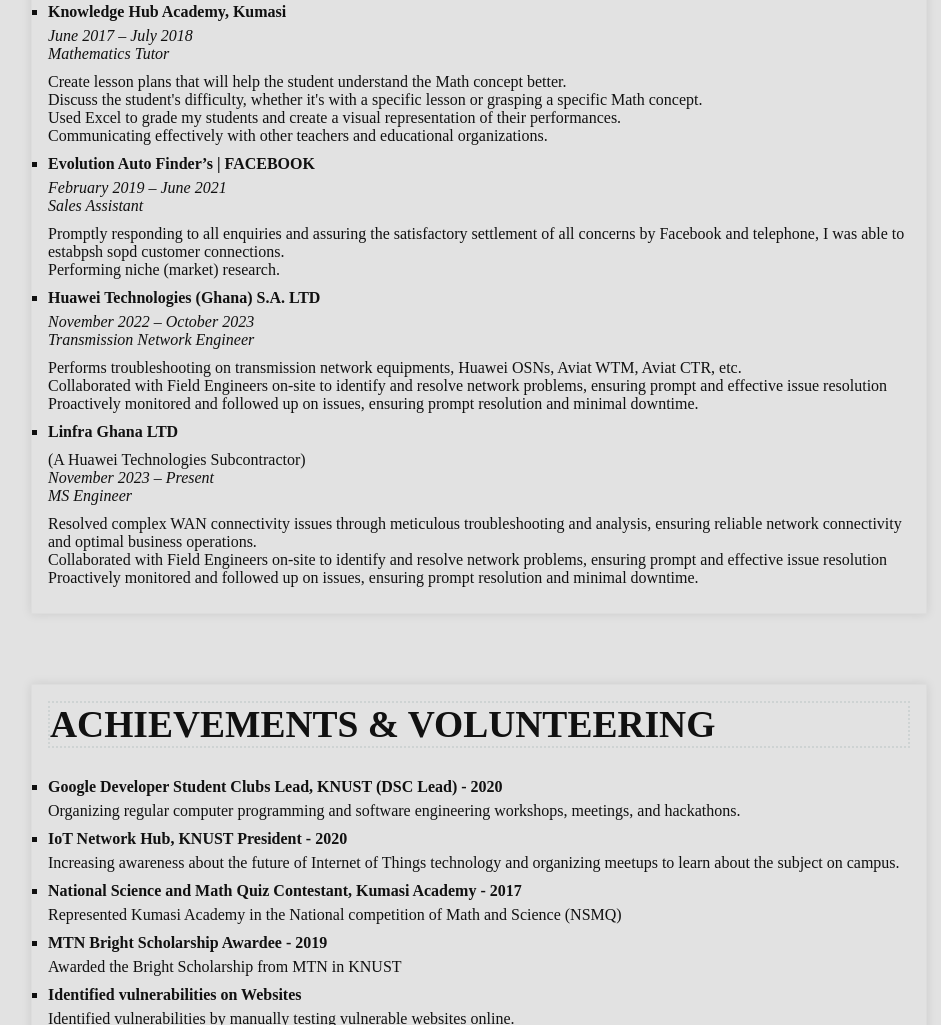
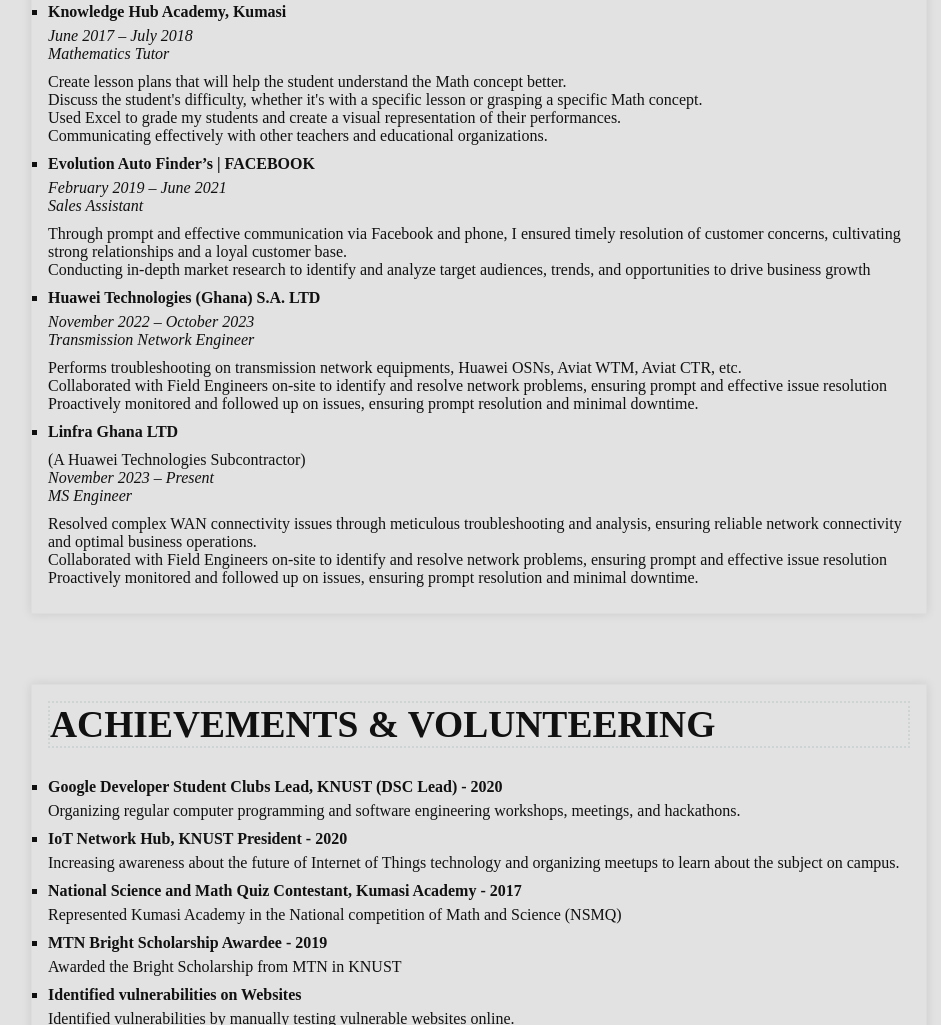
Before and after one commit to dx0ff/nevergiveupistheway, a plain HTML site: page pages/portfolio.html in a window 1280 px wide. Shown: the part 1503-2528 px from the top of the page, without its empty margins (161-1102 px from the left). Drawn offline with Linux system fonts and the light colour scheme.

Commit message:
Updated work experience descriptions in portfolio.html
did a rephrase at Evolution Auto Finder

```diff
--- a/pages/portfolio.html
+++ b/pages/portfolio.html
@@ -150,10 +150,11 @@
                         <em>Sales Assistant</em>
                         <div>
 
-                            <p>Promptly responding to all enquiries and assuring the satisfactory settlement of all
-                                concerns by Facebook and telephone, I
-                                was able to estabpsh sopd customer connections.</p>
-                            <p>Performing niche (market) research.</p>
+                            <p>Through prompt and effective communication via Facebook and phone, I ensured timely
+                                resolution of customer concerns, cultivating strong relationships and a loyal customer
+                                base.</p>
+                            <p>Conducting in-depth market research to identify and analyze target audiences, trends, and
+                                opportunities to drive business growth</p>
                         </div>
 
 
```
